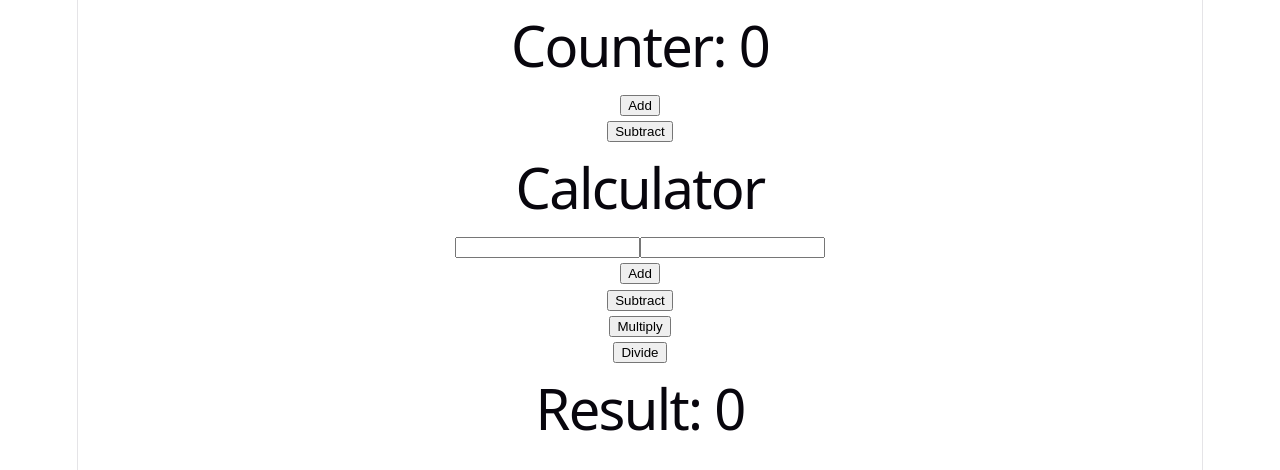
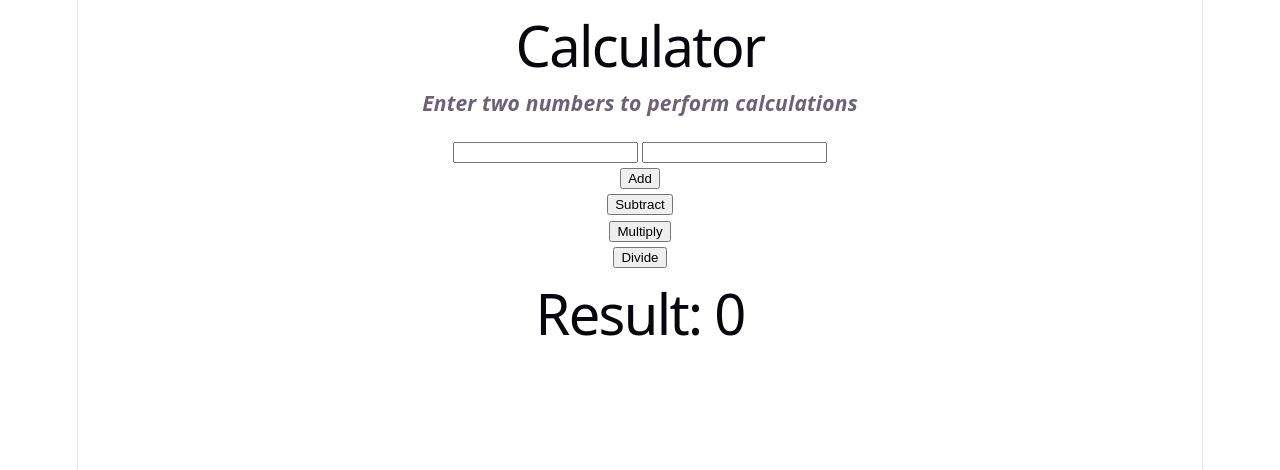
Before and after one commit to Player1205/OpenPractice, a React (Vite) app in the folder react/React01/: page / in a window 1280 px wide. Shown: the top 470 px of the page. Built offline with nearby package versions, Linux system fonts and the light colour scheme.

Commit message:
Refined calc by a bit

```diff
--- a/react/React01/src/App.jsx
+++ b/react/React01/src/App.jsx
@@ -34,7 +34,7 @@ function App() {
         />
       ))} */
       }
-      <IncDec/>
+      {/* <IncDec/> */}
       <CalculatorApp/>
     </>
   )
--- a/react/React01/src/components/CalculatorApp.jsx
+++ b/react/React01/src/components/CalculatorApp.jsx
@@ -29,11 +29,13 @@ function CalculatorApp() {
   return (
     <div>
       <h1>Calculator</h1>
+      <h3><i>Enter two numbers to perform calculations</i></h3>
       <input
         type="number"
         value={num1}
         onChange={(e) => setNum1(Number(e.target.value))}
       />
+      <span>   </span>
       <input
         type="number"
         value={num2}
```
